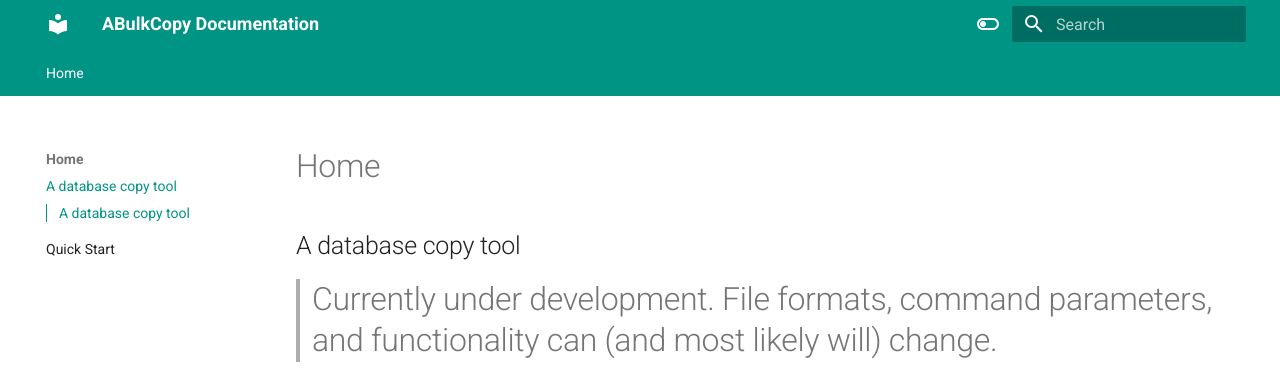
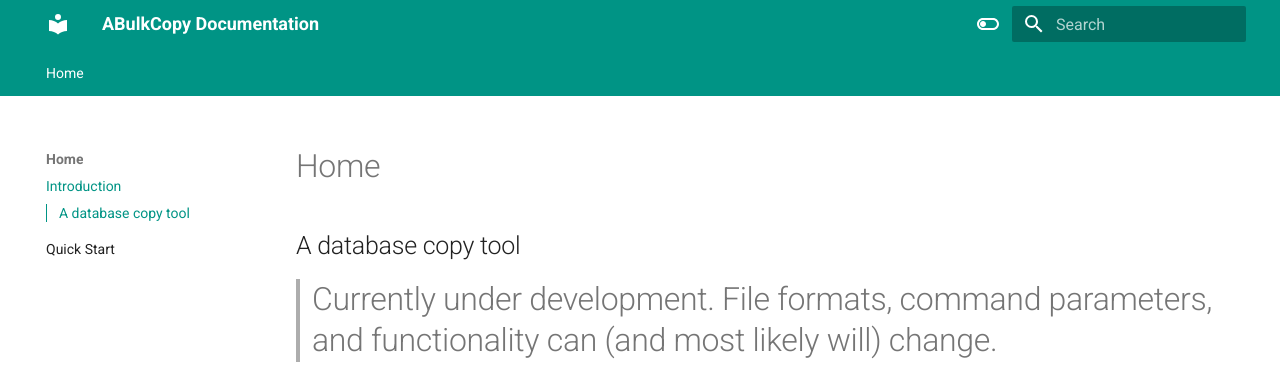
Before and after one commit to ArveH/ABulkCopy.Docs, an MkDocs documentation site: the page built from docs/index.md, in a window 1280 px wide. Shown: the top 370 px of the page. Built offline with MkDocs 1.6.1 and Material for MkDocs 9.7.7, drawn with Linux system fonts in a browser that asks for light colours.

Commit message:
Changed menu

```diff
--- a/mkdocs.yml
+++ b/mkdocs.yml
@@ -1,7 +1,7 @@
 site_name: ABulkCopy Documentation
 nav:
   - Home:
-    - 'A database copy tool': index.md
+    - Introduction: index.md
     - 'Quick Start': quick_start.md
 
 theme:
```
